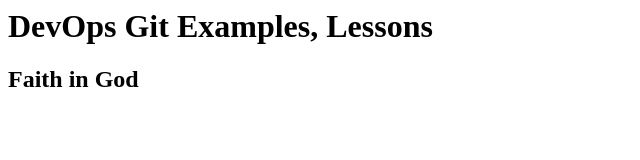
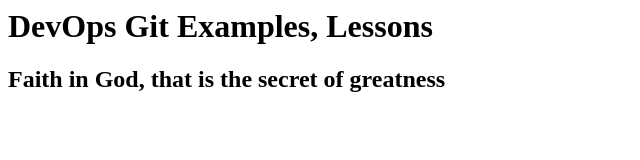
Before and after one commit to MSDlulane/firstDevOpsRepo, a plain HTML site: page index.html in a window 1280 px wide. Shown: the whole page, without its empty margins (0-640 px from the left). Drawn offline with Linux system fonts and the light colour scheme.

Commit message:
Update index.html
edited in the remote

```diff
--- a/index.html
+++ b/index.html
@@ -1,6 +1,6 @@
 <html>
 	<body>
 		<h1>DevOps Git Examples, Lessons</h1>
-		<h2>Faith in God</h2>
+		<h2>Faith in God, that is the secret of greatness</h2>
 	</body>
 </html>
```
